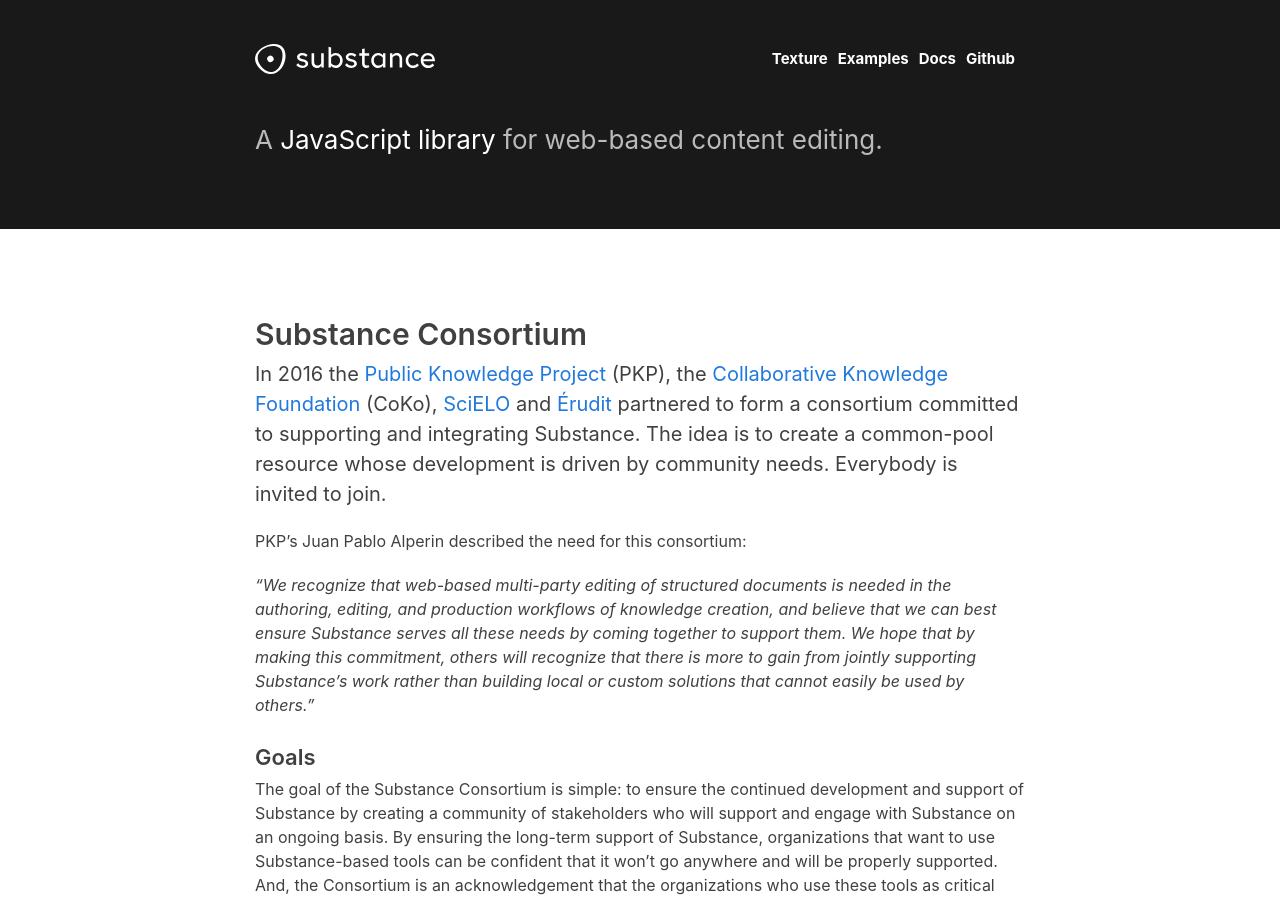
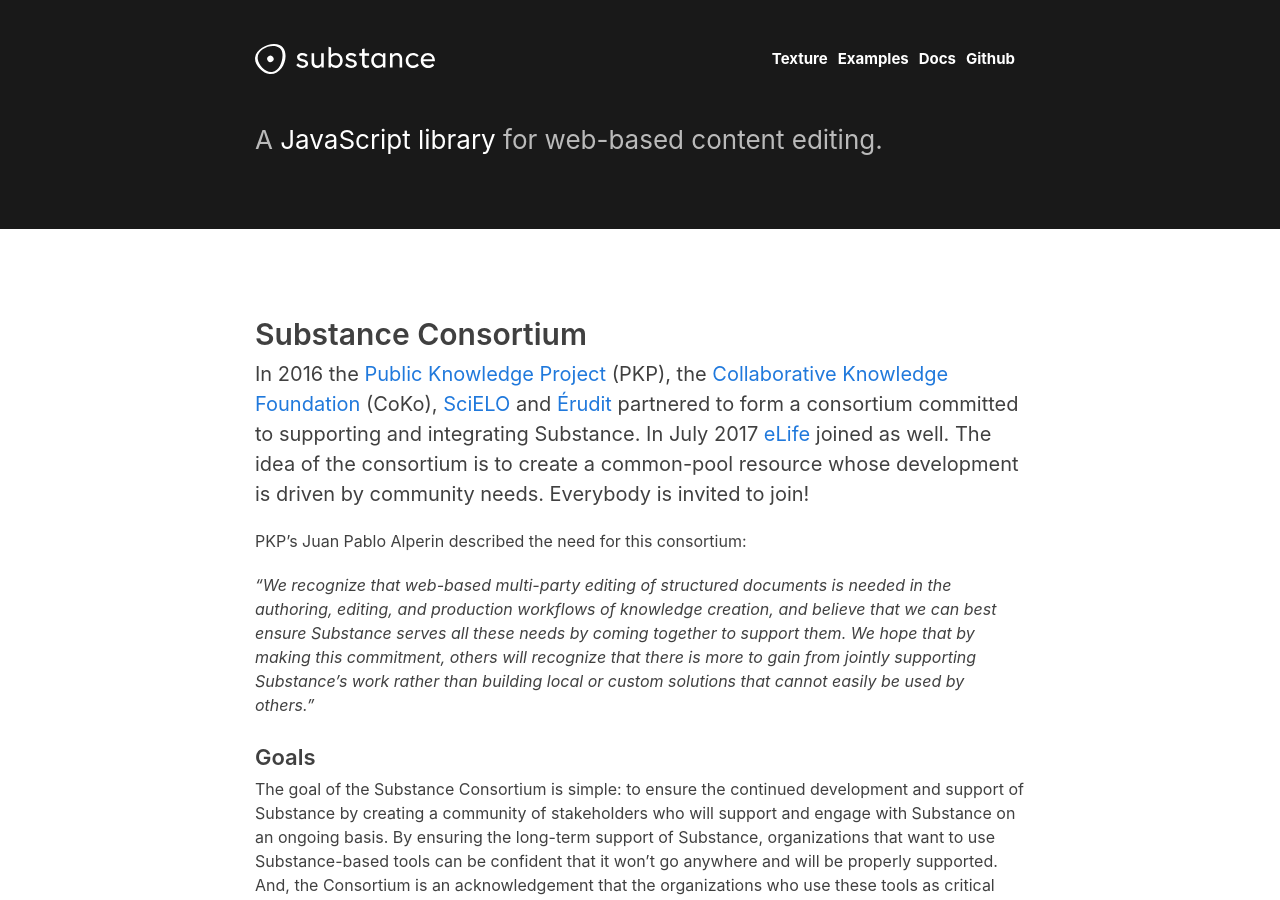
Before and after one commit to substance/substance.github.com, a Jekyll site: the page built from consortium/index.html, in a window 1280 px wide and 900 px high. Built offline with Jekyll 4.4.1, drawn with Linux system fonts in a browser that asks for light colours.

Commit message:
Update index.html

```diff
--- a/consortium/index.html
+++ b/consortium/index.html
@@ -5,7 +5,7 @@
 <div class="home">
   <div class="limiter">
     <h2>Substance Consortium</h2>
-    <p class="large">In 2016 the <a href="https://pkp.sfu.ca/2016/04/27/substance-consortium/">Public Knowledge Project</a> (PKP), the <a href="http://coko.foundation/blog.html#substance_consortium">Collaborative Knowledge Foundation</a> (CoKo), <a href="http://www.scielo.org/">SciELO</a> and <a href="https://apropos.erudit.org/fr/creation-dun-consortium-autour-de-substance/">Érudit</a> partnered to form a consortium committed to supporting and integrating Substance. The idea is to create a common-pool resource whose development is driven by community needs. Everybody is invited to join.</p>
+    <p class="large">In 2016 the <a href="https://pkp.sfu.ca/2016/04/27/substance-consortium/">Public Knowledge Project</a> (PKP), the <a href="http://coko.foundation/blog.html#substance_consortium">Collaborative Knowledge Foundation</a> (CoKo), <a href="http://www.scielo.org/">SciELO</a> and <a href="https://apropos.erudit.org/fr/creation-dun-consortium-autour-de-substance/">Érudit</a> partnered to form a consortium committed to supporting and integrating Substance. In July 2017 <a href="elifesciences.org/">eLife</a> joined as well. The idea of the consortium is to create a common-pool resource whose development is driven by community needs. Everybody is invited to join!</p>
     <p>
       PKP’s Juan Pablo Alperin described the need for this consortium:
     </p>
```
